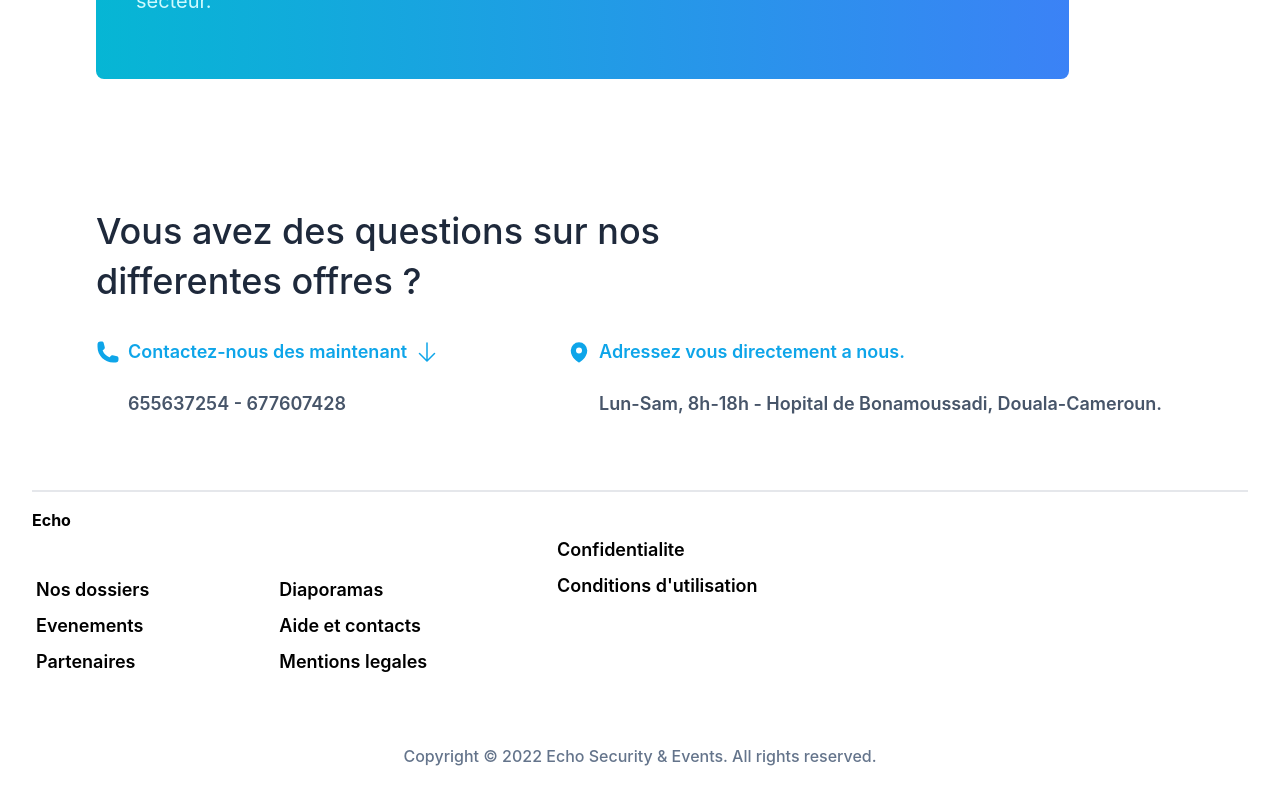
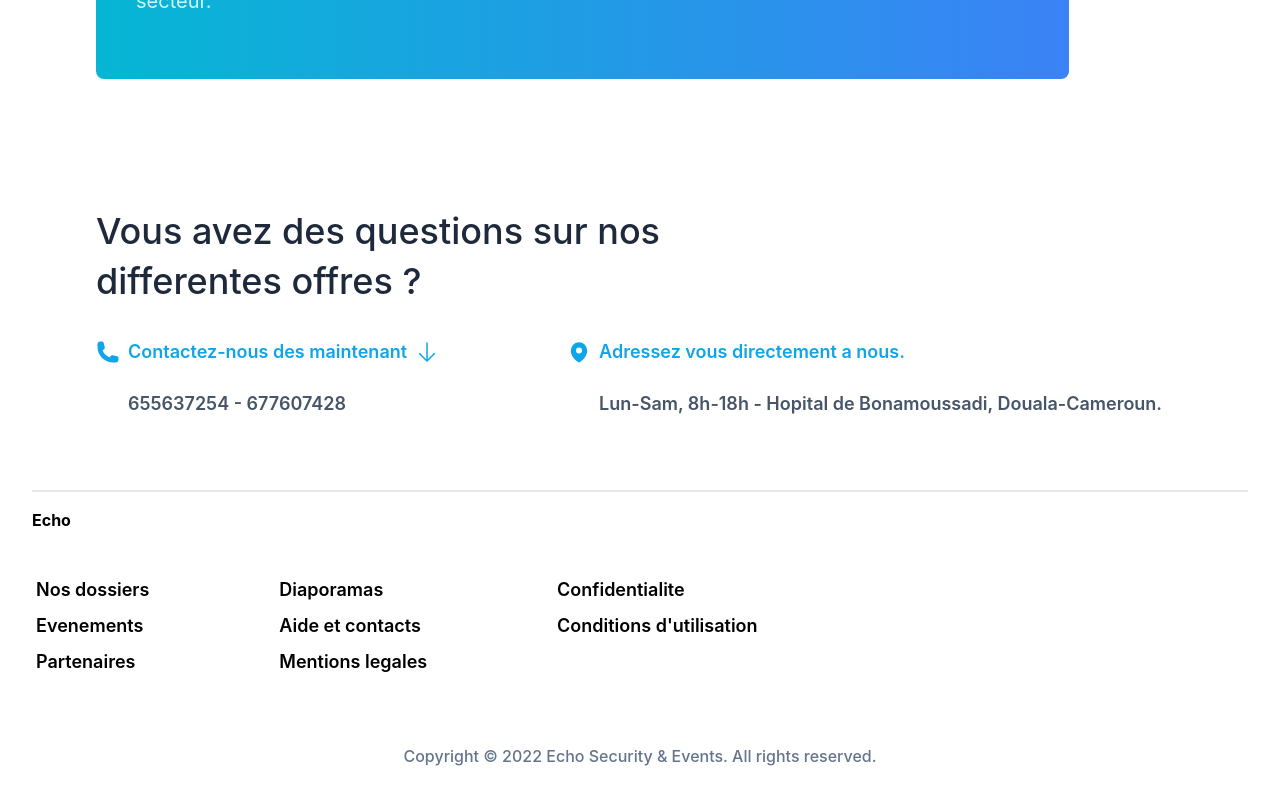
Before and after one commit to giogio2305/echo, a Next.js app: page / in a window 1280 px wide. Shown: the part 3322-4122 px from the top of the page. Built offline with nearby package versions, Linux system fonts and the light colour scheme.

Commit message:
Update index.js

```diff
--- a/pages/index.js
+++ b/pages/index.js
@@ -186,7 +186,7 @@ Adressez vous directement a nous.
   <li className='text-lg font-semibold text-sltae-500 cursor-pointer p-1'>Mentions legales</li>
 </ul>
 
-<ul classname="list-none my-10">
+<ul className="list-none my-10">
   <li className='text-lg font-semibold text-sltae-500 cursor-pointer p-1'>Confidentialite</li>
   <li className='text-lg font-semibold text-sltae-500 cursor-pointer p-1'>Conditions d'utilisation</li>
 </ul>
```
